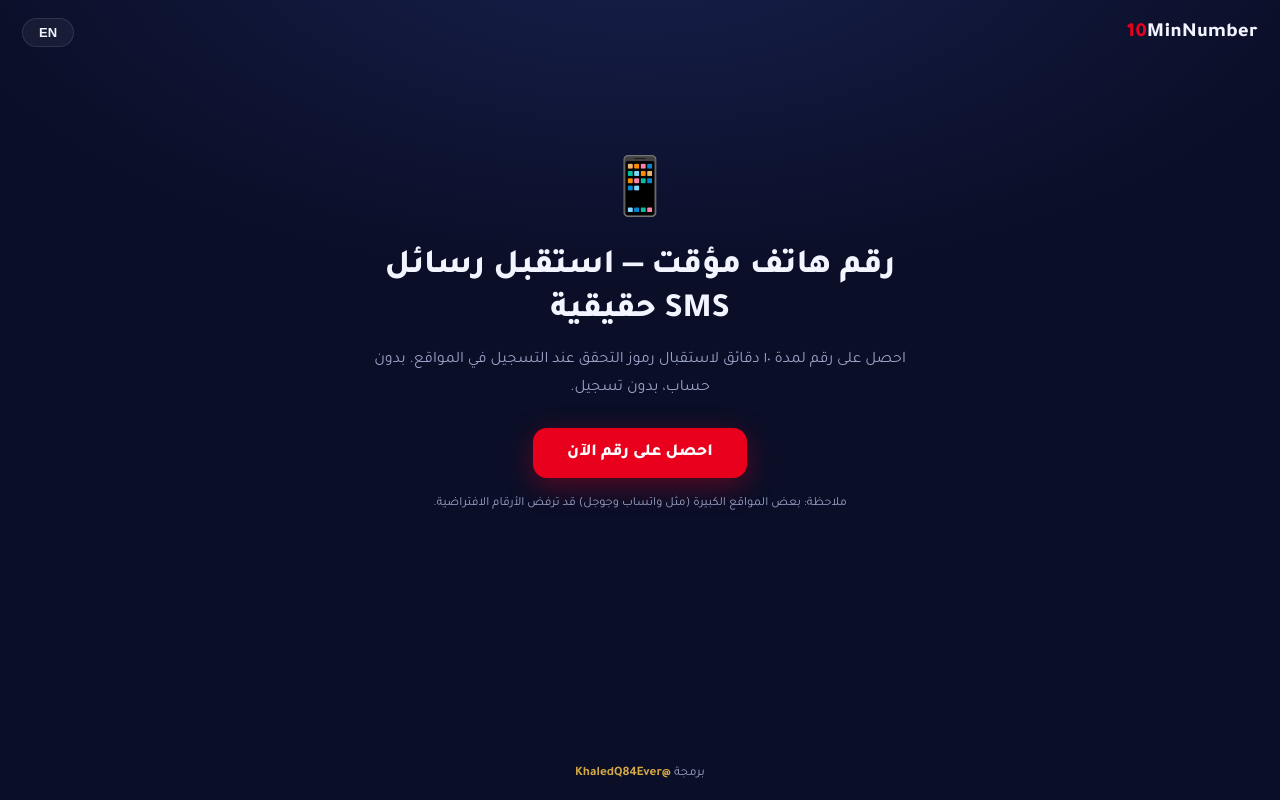
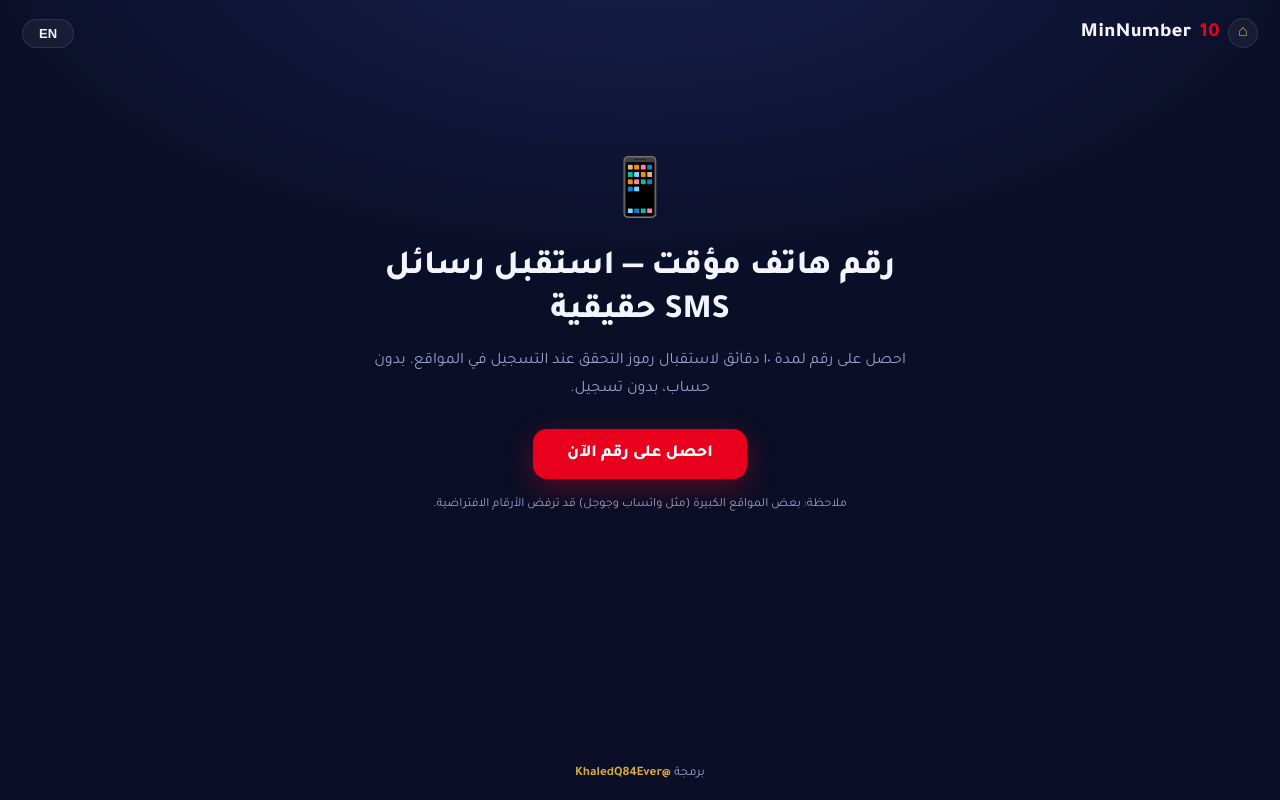
Before and after one commit to khaledq84ever/10minnumber, a website: page public/index.html in a window 1280 px wide. Drawn offline with Linux system fonts and the light colour scheme.

Commit message:
header home button — return to landing from any view (active session resumes on Get)
Co-Authored-By: Claude Fable 5 <noreply@anthropic.com>

```diff
--- a/public/css/style.css
+++ b/public/css/style.css
@@ -40,6 +40,22 @@ body {
   font-weight: 800;
   font-size: 20px;
   letter-spacing: 0.02em;
+  cursor: pointer;
+  display: flex;
+  align-items: center;
+  gap: 8px;
+}
+.home-ic {
+  display: inline-flex;
+  align-items: center;
+  justify-content: center;
+  width: 30px;
+  height: 30px;
+  border-radius: 50%;
+  background: var(--card);
+  border: 1px solid var(--border);
+  font-size: 16px;
+  color: var(--gold);
 }
 .brand-10 {
   color: var(--red);
--- a/public/index.html
+++ b/public/index.html
@@ -18,7 +18,10 @@
   </head>
   <body>
     <header class="top">
-      <div class="brand"><span class="brand-10">10</span>MinNumber</div>
+      <div class="brand" id="brandHome" role="button" tabindex="0">
+        <span class="home-ic" aria-hidden="true">⌂</span>
+        <span class="brand-10">10</span>MinNumber
+      </div>
       <button id="langBtn" class="lang" aria-label="Switch language">EN</button>
     </header>
 
--- a/public/js/app.js
+++ b/public/js/app.js
@@ -168,6 +168,7 @@ window.copyText = (text, btn) => {
   });
 };
 
+$("brandHome").onclick = () => show("landing");
 $("getBtn").onclick = getNumber;
 $("againBtn").onclick = getNumber;
 $("copyNum").onclick = () => copyText($("number").dataset.raw, $("copyNum"));
```
